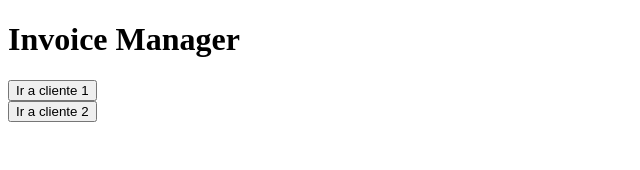
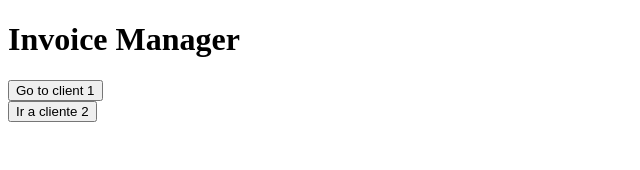
Before and after one commit to ahmedkhan1/angular-signal-example, an Angular app: page / in a window 1280 px wide. Shown: the top 170 px of the page, without its empty margins (0-640 px from the left). Built offline with nearby package versions, Linux system fonts and the light colour scheme.

Commit message:
Changed Button 1 text

```diff
--- a/src/components/client-list/client-list.component.html
+++ b/src/components/client-list/client-list.component.html
@@ -1,6 +1,6 @@
 <div class="list-group">
   <div class='item-container list-group-item'>
-      <button type="button" class="btn btn-link" (click)='goToClient(1)'>Ir a cliente 1</button>
+      <button type="button" class="btn btn-link" (click)='goToClient(1)'>Go to client 1</button>
   </div>
   <div class='item-container list-group-item'>
      <button type="button" class="btn btn-link" (click)='goToClient(2)'>Ir a cliente 2</button>
```
